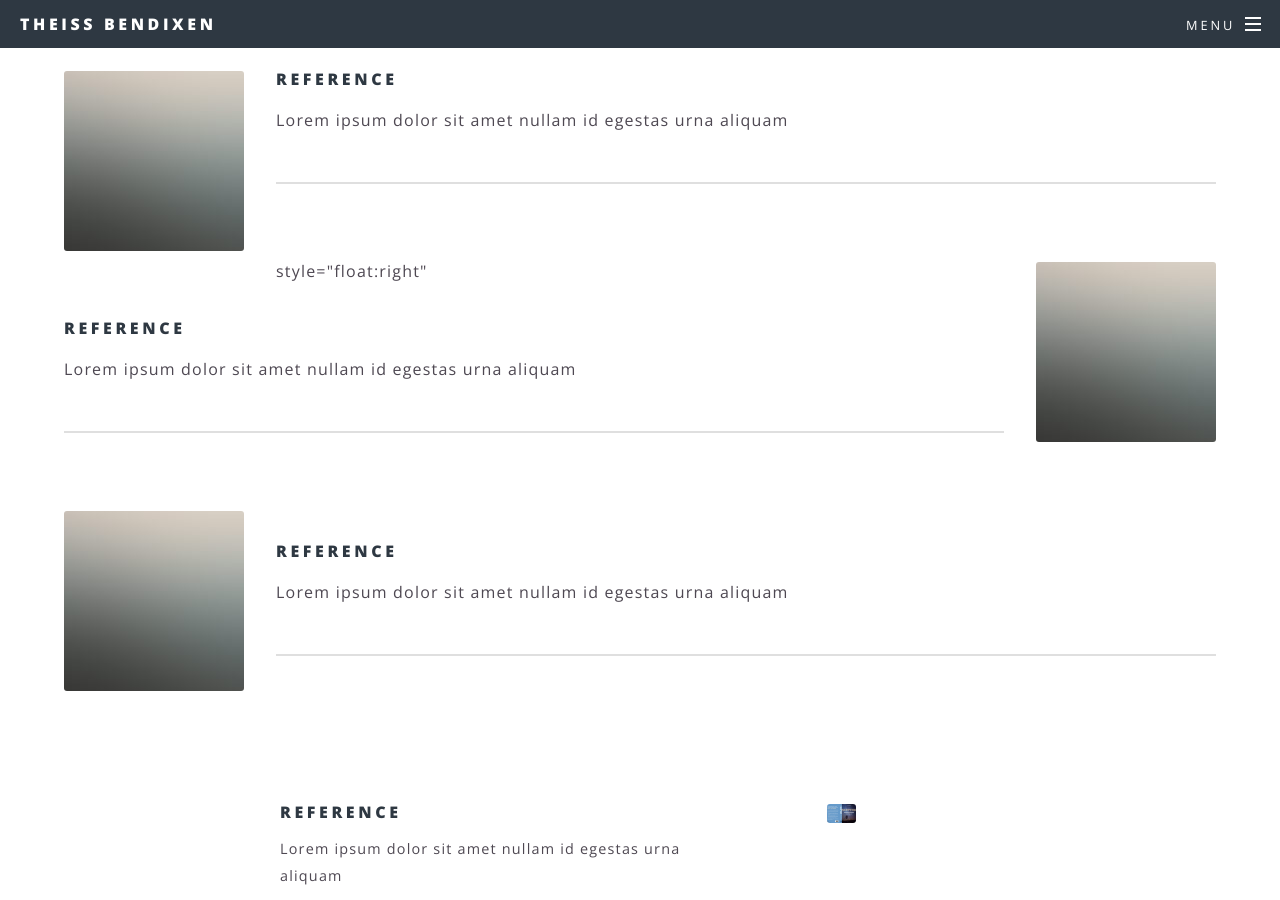
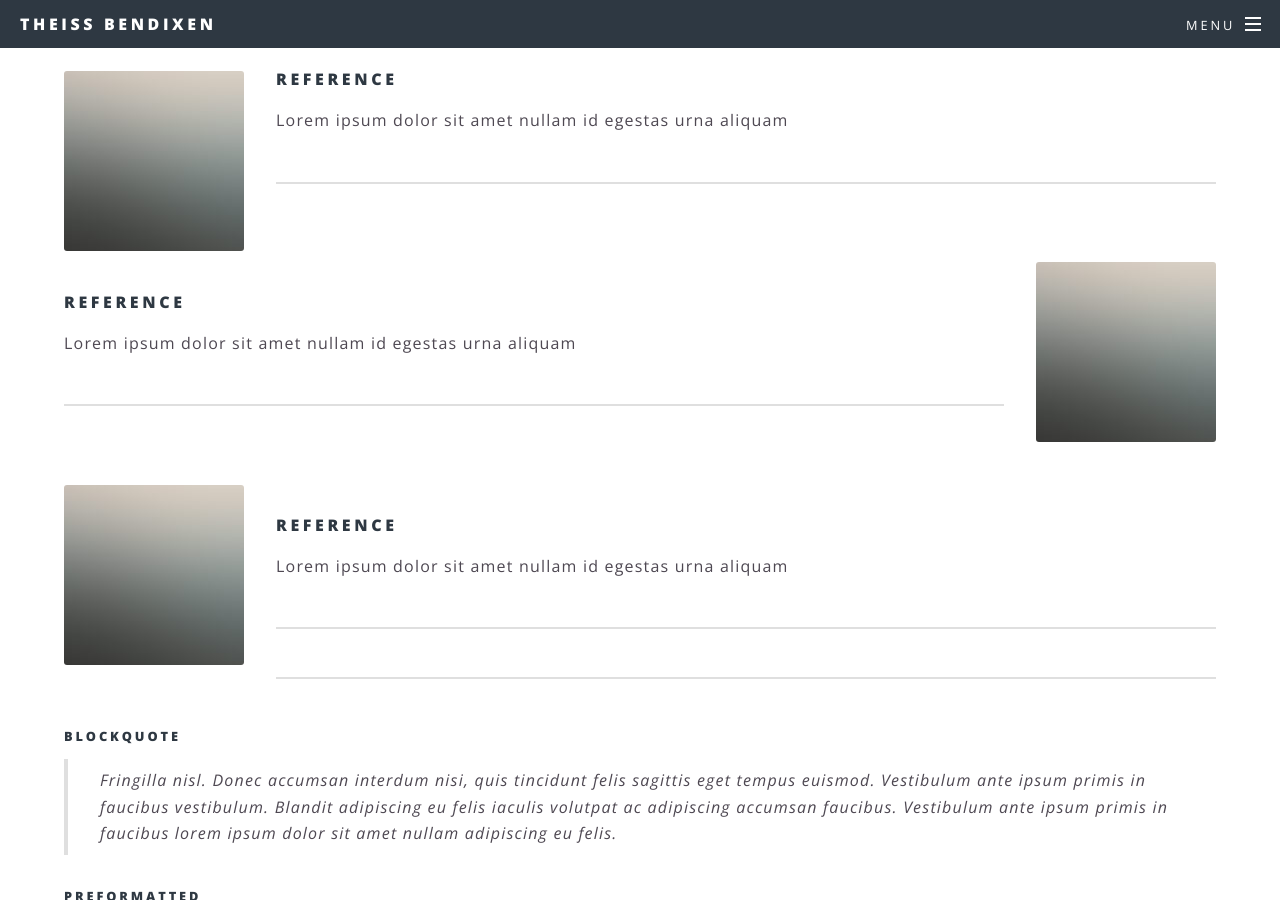
Before and after one commit to tbendixen/tbendixen.github.io, a Jekyll site: the page built from elements.html, in a window 1280 px wide and 900 px high, scrolled down 1463 px. Built offline with Jekyll 4.4.1, drawn with Linux system fonts in a browser that asks for light colours.

Commit message:
Update elements.html

```diff
--- a/elements.html
+++ b/elements.html
@@ -29,13 +29,13 @@ title: Forskning
 				<h6>Heading Level 6</h6>
 
 				<hr />
-				<p><span class="image left"><img src="images/pic04.jpg" alt="" /> </span> <h4>Reference</h4>
+				<p><span class="image left"><img src="images/pic04.jpg" alt="" /> </span><h4>Reference</h4>
 							<p>Lorem ipsum dolor sit amet nullam id egestas urna aliquam</p></p>
 
 				<hr />
 				<br />
 
-				<p><span class="image right"><img src="images/pic04.jpg" alt="" /></span> style="float:right" <h4>Reference</h4>
+				<p><span class="image right"><img src="images/pic04.jpg" alt="" /></span><h4>Reference</h4>
 							<p>Lorem ipsum dolor sit amet nullam id egestas urna aliquam</p></p>
 
 				<hr />
@@ -45,19 +45,6 @@ title: Forskning
 							<p>Lorem ipsum dolor sit amet nullam id egestas urna aliquam</p></p>
 
 				<hr />
-
-								<!-- CTA -->
-				<section id="cta" class="wrapper style4">
-					<div class="inner">
-						<header>
-							<h4>Reference</h4>
-							<p>Lorem ipsum dolor sit amet nullam id egestas urna aliquam</p>
-						</header>
-							<ul class="actions vertical">
-							<div class="4u"><span class="image right"><img src="images/pic01.jpg" alt="" /></span></div>
-							</ul>
-					</div>
-				</section>
 
 				<hr />
 				<h5>Blockquote</h5>
```
